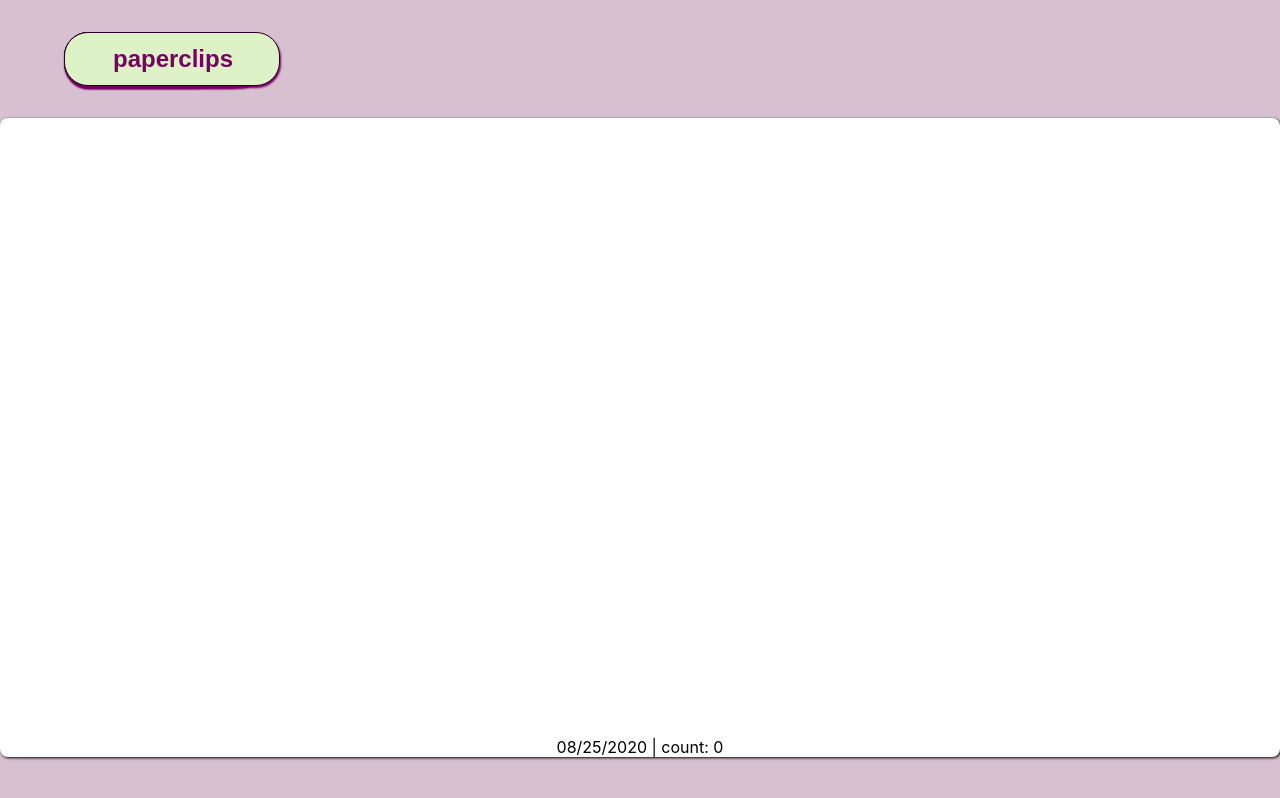
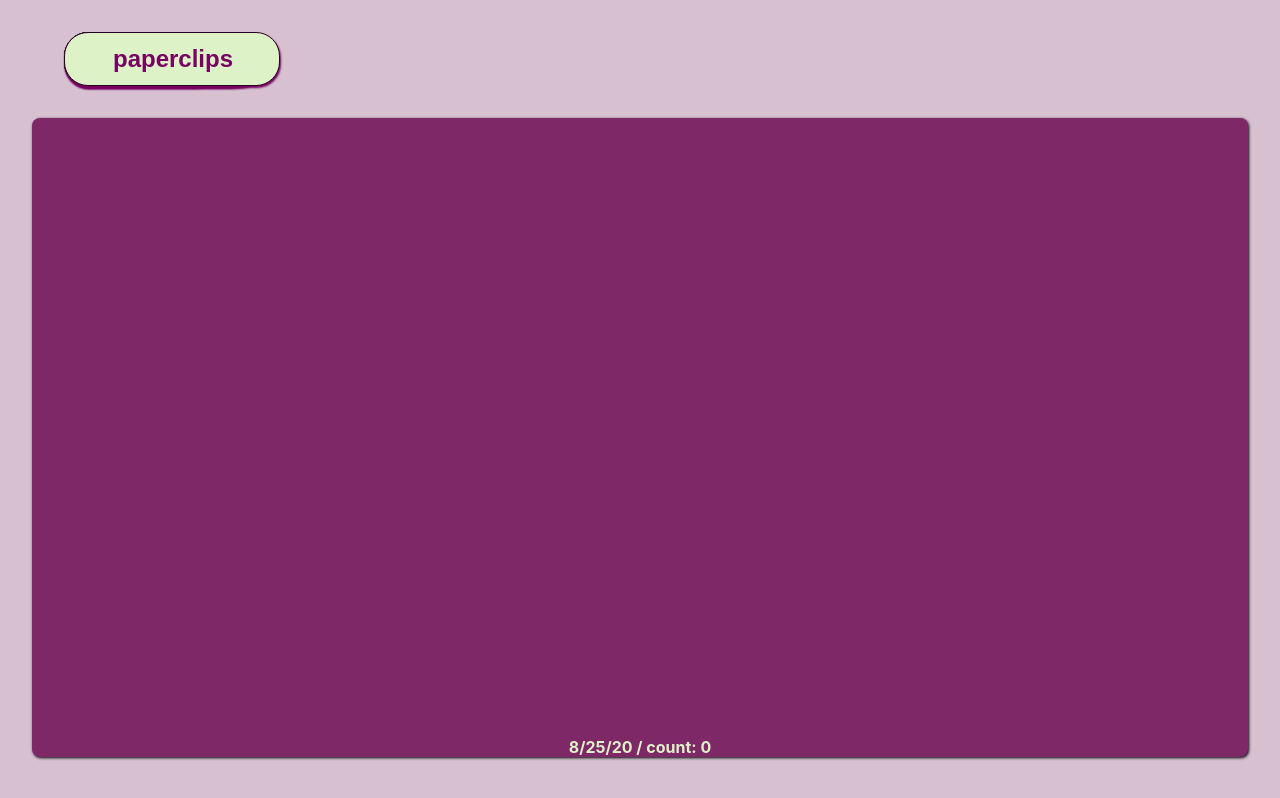
Before and after one commit to cooljasonmelton/paperclips-fe, a React (Create React App) app: page /write in a window 1280 px wide. Shown: the top 798 px of the page. Built offline with nearby package versions, Linux system fonts and the light colour scheme.

Commit message:
styling entry container changed currentDate()

```diff
--- a/src/functions/dateFunctions.js
+++ b/src/functions/dateFunctions.js
@@ -1,8 +1,8 @@
 export const currentDate = () => {
     let today = new Date();
     let dd = String(today.getDate()).padStart(2, '0');
-    let mm = String(today.getMonth() + 1).padStart(2, '0');
-    let yyyy = today.getFullYear();
+    let mm = String(today.getMonth() + 1);
+    let yyyy = String(today.getFullYear()).substring(0,2);
     return today = mm + '/' + dd + '/' + yyyy;
 }
 
--- a/src/writing/EntryContainer.css
+++ b/src/writing/EntryContainer.css
@@ -1,15 +1,18 @@
 .EntryContainer{
-    width: 100%;
+    width: 95%;
 
     margin: 2em;
     border-radius: 0.5em;
-    background-color: white;
+    background-color: #7e2868;
     box-shadow: 1px 1px 3px black;
 
     display: flex;
     flex-direction: column;
     align-items: center;
     justify-content: center;
+
+    color: #def2c8;
+    font-weight: bold;
 }
 
 .entry-ta{
@@ -19,10 +22,15 @@
     padding: 1.5em 2em;
 
     border: none;
+    background-color: #7e2868;
 
+    color: #def2c8;
+    font-weight: bold;
     font-size: 1.5em;
     outline: none;
     resize: none;
+
+
 }
 
 @keyframes entry-focus {
--- a/src/writing/EntryContainer.js
+++ b/src/writing/EntryContainer.js
@@ -19,7 +19,7 @@ const EntryContainer = () => {
         value={entryText}/>
 
       <div className="entry-info">
-        {currentDate()} | count: {getWordCount(entryText)}
+        {`${currentDate()}  / count: ${getWordCount(entryText)}`}
       </div>
     </div>
   );
```
Also changed, not shown: 1 other file (tests, documents, lock files or other folders).
